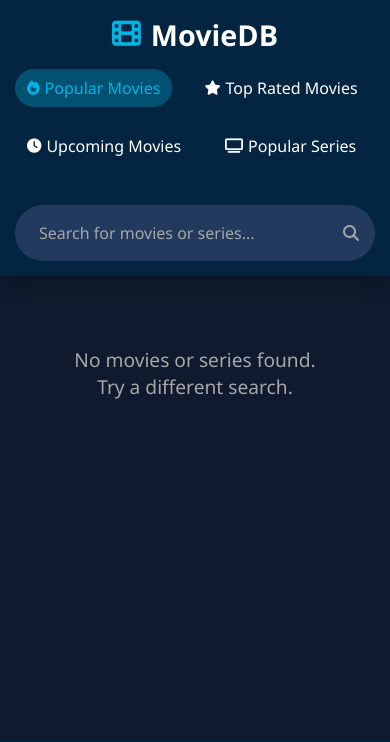
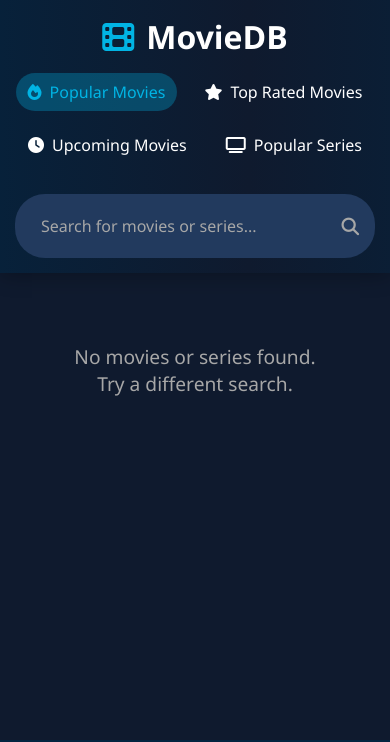
Before and after one commit to Gsuka9/Gsuka9.github.io, a plain HTML site: page index.html in a window 390 px wide. Shown: the top 742 px of the page. Drawn offline with Linux system fonts and the light colour scheme; no server answers.

Commit message:
style.css

```diff
--- a/style.css
+++ b/style.css
@@ -28,7 +28,9 @@ body {
 
 /* Header */
 .topnav {
-  background-color: var(--secondary);
+  background: linear-gradient(90deg, var(--secondary) 0%, var(--dark-blue) 50%, var(--secondary) 100%);
+  background-size: 200% 100%;
+  animation: gradientFlow 8s ease infinite;
   padding: 15px 5%;
   display: flex;
   justify-content: space-between;
@@ -37,42 +39,77 @@ body {
   position: sticky;
   top: 0;
   z-index: 100;
+  transition: box-shadow 0.3s ease;
+}
+
+.topnav.scrolled {
+  box-shadow: 0 4px 25px rgba(1, 180, 228, 0.4);
+}
+
+@keyframes gradientFlow {
+  0% { background-position: 0% 50%; }
+  50% { background-position: 100% 50%; }
+  100% { background-position: 0% 50%; }
 }
 
 .logo {
   color: var(--white);
   text-decoration: none;
-  font-size: 1.8rem;
-  font-weight: bold;
+  font-size: 2rem;
+  font-weight: 700;
   display: flex;
   align-items: center;
-  gap: 10px;
+  gap: 12px;
   transition: all 0.3s ease;
 }
 
 .logo i {
   color: var(--primary);
+  font-size: 2rem;
+  transition: all 0.3s ease;
 }
 
 .logo:hover {
   transform: scale(1.05);
+  text-shadow: 0 0 10px rgba(1, 180, 228, 0.5);
+}
+
+.logo:hover i {
+  transform: rotate(360deg);
 }
 
 .main-nav {
   display: flex;
-  gap: 20px;
+  gap: 25px;
 }
 
 .main-nav a {
   color: var(--white);
   text-decoration: none;
-  font-size: 1rem;
+  font-size: 1.1rem;
+  font-weight: 500;
   display: flex;
   align-items: center;
-  gap: 5px;
+  gap: 8px;
+  padding: 10px 15px;
+  border-radius: 25px;
+  position: relative;
   transition: all 0.3s ease;
-  padding: 8px 12px;
-  border-radius: 20px;
+}
+
+.main-nav a::after {
+  content: '';
+  position: absolute;
+  bottom: 5px;
+  left: 15px;
+  width: 0;
+  height: 2px;
+  background-color: var(--primary);
+  transition: width 0.3s ease;
+}
+
+.main-nav a:hover::after {
+  width: calc(100% - 30px);
 }
 
 .main-nav a:hover {
@@ -80,19 +117,25 @@ body {
   color: var(--primary);
 }
 
+.main-nav a.active {
+  background-color: rgba(1, 180, 228, 0.3);
+  color: var(--primary);
+}
+
 .main-nav a i {
-  font-size: 0.9rem;
+  font-size: 1rem;
 }
 
 /* Search Form */
 .search-container {
   width: 400px;
+  transition: transform 0.3s ease;
 }
 
 form {
   background-color: var(--light-navy);
   border-radius: 30px;
-  padding: 8px 15px;
+  padding: 10px 15px;
   display: flex;
   align-items: center;
   transition: all 0.3s ease;
@@ -101,14 +144,15 @@ form {
 
 form:focus-within {
   border-color: var(--primary);
-  box-shadow: 0 0 0 2px rgba(1, 180, 228, 0.3);
+  box-shadow: 0 0 12px rgba(1, 180, 228, 0.5);
+  transform: scale(1.02);
 }
 
 input {
   background: transparent;
   border: none;
   color: var(--white);
-  padding: 8px;
+  padding: 10px;
   width: 100%;
   outline: none;
   font-size: 1rem;
@@ -123,12 +167,52 @@ form button {
   border: none;
   color: var(--text-gray);
   cursor: pointer;
-  font-size: 1rem;
+  font-size: 1.1rem;
   transition: all 0.3s ease;
 }
 
 form button:hover {
   color: var(--primary);
+  transform: scale(1.1);
+}
+
+/* Responsive adjustments for search */
+@media (max-width: 768px) {
+  .search-container {
+    order: 3;
+    width: 100%;
+    margin-top: 15px;
+  }
+
+  .search-container.loading::after {
+    right: 30px;
+  }
+}
+
+/* Responsive adjustments for navigation */
+@media (max-width: 768px) {
+  .topnav {
+    flex-direction: column;
+    gap: 20px;
+    padding: 20px;
+  }
+
+  .search-container {
+    width: 100%;
+  }
+
+  .main-nav {
+    width: 100%;
+    justify-content: center;
+    flex-wrap: wrap;
+    gap: 15px;
+  }
+
+  .main-nav a {
+    flex-shrink: 0;
+    padding: 8px 12px;
+    font-size: 1rem;
+  }
 }
 
 /* Movie Grid */
@@ -366,8 +450,6 @@ main {
   }
 }
 
-/* Add these to your existing CSS */
-
 /* Search results styles */
 .no-results {
   grid-column: 1 / -1;
@@ -426,8 +508,6 @@ main {
   }
 }
 
-/* Add these to your existing CSS */
-
 /* Active nav link */
 .main-nav a.active {
   background-color: rgba(1, 180, 228, 0.3);
@@ -444,21 +524,6 @@ main {
 .category-loading .movie-card {
   animation: pulse 1.5s infinite ease-in-out;
 }
-
-/* Responsive adjustments for navigation */
-@media (max-width: 768px) {
-  .main-nav {
-    overflow-x: auto;
-    padding-bottom: 10px;
-    justify-content: flex-start;
-  }
-
-  .main-nav a {
-    flex-shrink: 0;
-  }
-}
-
-/* Add these to your existing CSS */
 
 /* Toast message */
 .toast-message {
```
